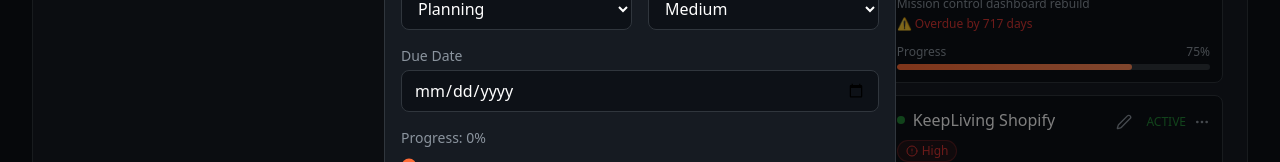
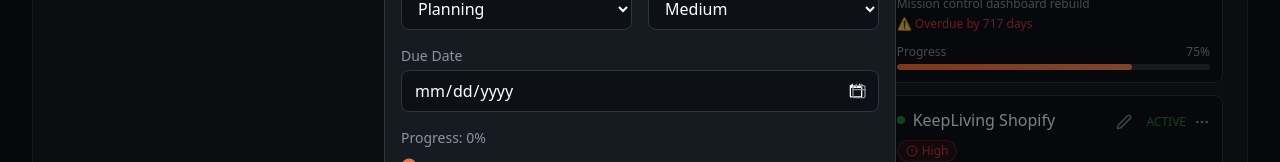
Before and after one commit to mschiumo/juno-mission-control, a Next.js app: page / in a window 1280 px wide. Both pictures are taken after a click on the button 1209 px from the left and 294 px from the top of the page. Shown: the part 377-539 px from the top of the page. Built offline with nearby package versions, Linux system fonts and the light colour scheme; no server answers; the database is empty.

Commit message:
style: Improve date picker styling with calendar icon

```diff
--- a/components/ProjectsCard.tsx
+++ b/components/ProjectsCard.tsx
@@ -412,12 +412,15 @@ export default function ProjectsCard() {
               {/* Due Date */}
               <div>
                 <label className="block text-sm font-medium text-[#8b949e] mb-1">Due Date</label>
-                <input
-                  type="date"
-                  value={editingProject.dueDate || ''}
-                  onChange={(e) => handleChange('dueDate', e.target.value)}
-                  className="w-full px-3 py-2 bg-[#0d1117] border border-[#30363d] rounded-lg text-white focus:outline-none focus:border-[#ff6b35]"
-                />
+                <div className="relative">
+                  <input
+                    type="date"
+                    value={editingProject.dueDate || ''}
+                    onChange={(e) => handleChange('dueDate', e.target.value)}
+                    className="w-full px-3 py-2 bg-[#0d1117] border border-[#30363d] rounded-lg text-white focus:outline-none focus:border-[#ff6b35] [&::-webkit-calendar-picker-indicator]:filter [&::-webkit-calendar-picker-indicator]:invert [&::-webkit-calendar-picker-indicator]:cursor-pointer"
+                  />
+                  <Calendar className="absolute right-3 top-1/2 -translate-y-1/2 w-4 h-4 text-[#8b949e] pointer-events-none" />
+                </div>
               </div>
 
               {/* Progress */}
```
